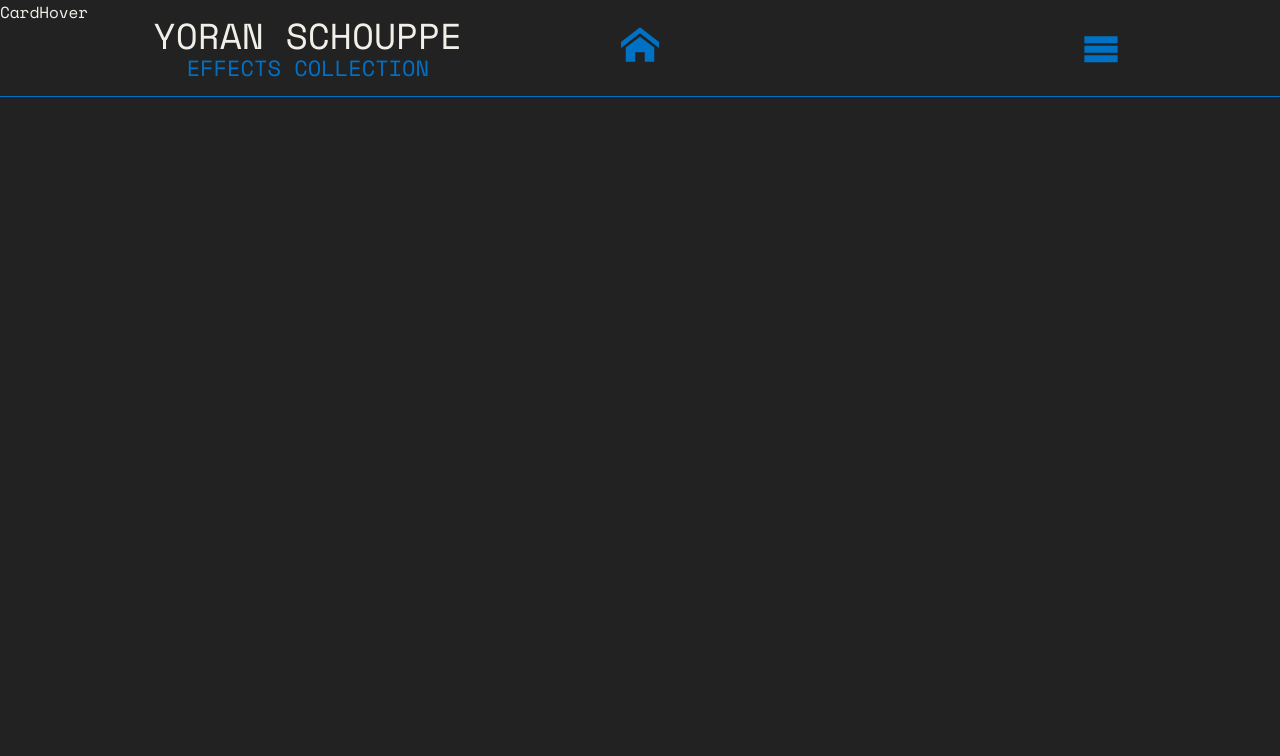
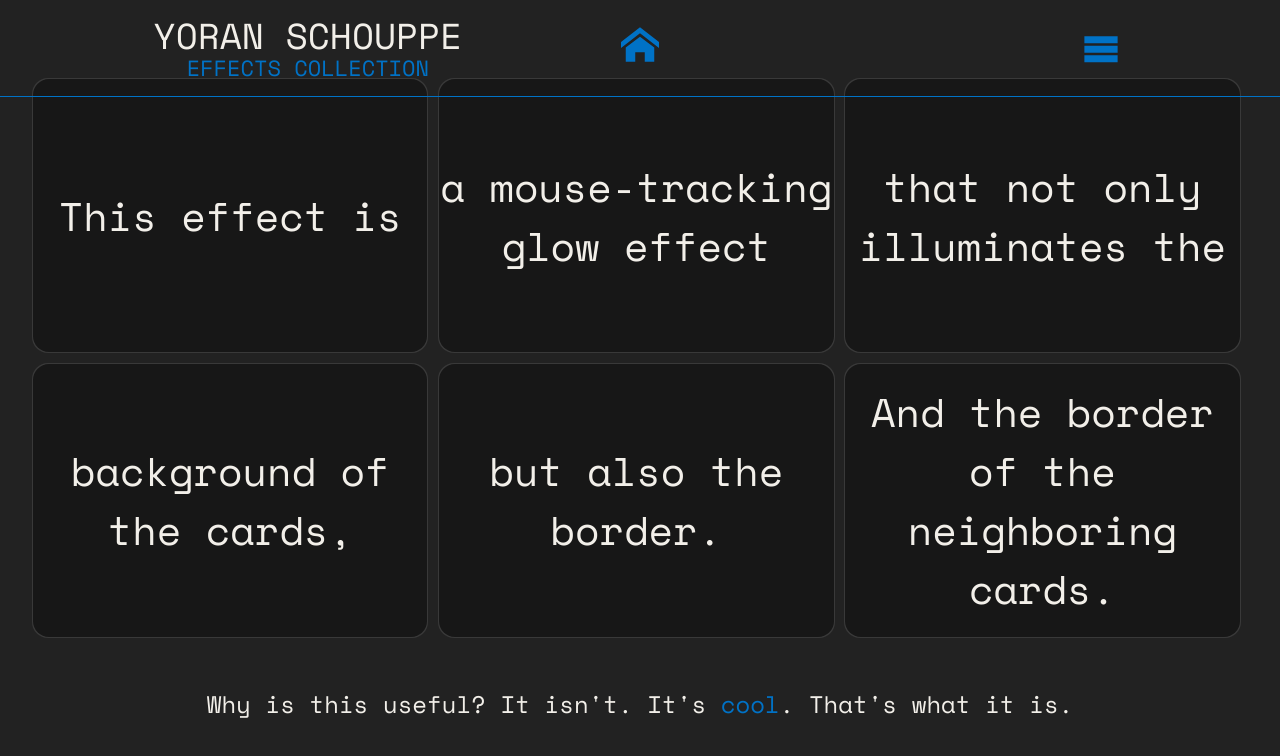
Before and after one commit to schouppeyoran/effectscollection, a React (Create React App) app: page /cardhover in a window 1280 px wide. Shown: the top 756 px of the page. Built offline with nearby package versions, Linux system fonts and the light colour scheme.

Commit message:
Create CardHover effect & prepare first deployment

```diff
--- a/src/components/CardHover/CardHover.jsx
+++ b/src/components/CardHover/CardHover.jsx
@@ -1,9 +1,80 @@
-import React from 'react';
+import React, { useEffect, useRef } from 'react';
 import './cardHover.css';
 
+
+
 const CardHover = () => {
+
+  const isMountedRef = useRef(true);
+
+  const handleMouseMove = e => {
+    if (!isMountedRef.current) {
+      return;
+    }
+
+    const cards = document.getElementsByClassName("app__effectsCollection_CardHover-card");
+    for(const card of cards) {
+      const rect = card.getBoundingClientRect(),
+            x = e.clientX - rect.left,
+            y = e.clientY - rect.top;
+
+      card.style.setProperty("--mouse-x", `${x}px`);
+      card.style.setProperty("--mouse-y", `${y}px`);
+    }
+  };
+
+  useEffect(() => {
+    const cards = document.getElementById("CardHover-Cards");
+    cards.addEventListener('mousemove', handleMouseMove);
+
+    return () => {
+      isMountedRef.current = false;
+      cards.removeEventListener('mousemove', handleMouseMove);
+    };
+  }, []);
+
   return (
-    <div>CardHover</div>
+    <section id='cardHover' className='app__effectsCollection_CardHover'>
+      <div className="app__effectsCollection_CardHover-cards" id='CardHover-Cards'>
+        <div className="app__effectsCollection_CardHover-card">
+          <div className="app__effectsCollection_CardHover-card-content">
+            <h1>This effect is</h1>
+          </div>
+          <div className='app__effectsCollection-CardHover-card-border'/>
+        </div>
+        <div className="app__effectsCollection_CardHover-card">
+          <div className="app__effectsCollection_CardHover-card-content">
+            <h1>a mouse-tracking glow effect</h1>
+          </div>
+          <div className='app__effectsCollection-CardHover-card-border'/>
+        </div>
+        <div className="app__effectsCollection_CardHover-card">
+          <div className="app__effectsCollection_CardHover-card-content">
+            <h1>that not only illuminates the</h1>
+          </div>
+          <div className='app__effectsCollection-CardHover-card-border'/>
+        </div>
+        <div className="app__effectsCollection_CardHover-card">
+          <div className="app__effectsCollection_CardHover-card-content">
+            <h1>background of the cards,</h1>
+          </div>
+          <div className='app__effectsCollection-CardHover-card-border'/>
+        </div>
+        <div className="app__effectsCollection_CardHover-card">
+          <div className="app__effectsCollection_CardHover-card-content">
+            <h1>but also the border.</h1>
+          </div>
+          <div className='app__effectsCollection-CardHover-card-border'/>
+        </div>
+        <div className="app__effectsCollection_CardHover-card">
+          <div className="app__effectsCollection_CardHover-card-content">
+            <h1>And the border of the neighboring cards.</h1>
+          </div>
+          <div className='app__effectsCollection-CardHover-card-border'/>
+        </div>
+      </div>
+      <h2>Why is this useful? It isn't. It's <span style={{ color: 'var(--color-primary)' }}>cool</span>. That's what it is.</h2>
+    </section>
   )
 }
 
--- a/src/components/CardHover/cardHover.css
+++ b/src/components/CardHover/cardHover.css
@@ -0,0 +1,73 @@
+.app__effectsCollection_CardHover {
+    display: flex;
+    flex-direction: column;
+    justify-content: center;
+    align-items: center;
+    height: 100vh;
+    width: 100vw;
+}
+
+#CardHover-Cards {
+    display: flex;
+    flex-wrap: wrap;
+    gap: 0.6rem;
+    width: 95vw;
+    height: 70vh;
+    max-width: 2000px;
+    margin-bottom: 3rem;
+}
+
+#CardHover-Cards:hover > .app__effectsCollection_CardHover-card::after {
+    opacity: 1;
+}
+
+.app__effectsCollection_CardHover-card {
+    background: rgba(255, 255, 255, 0.1);
+    width: calc(33% - 0.3rem);
+    border-radius: 1rem;
+    cursor: pointer;
+    position: relative;
+}
+
+.app__effectsCollection_CardHover-card:hover::before {
+    opacity: 1;
+}
+
+.app__effectsCollection_CardHover-card::before,
+.app__effectsCollection_CardHover-card::after {
+    border-radius: inherit;
+    content: "";
+    height: 100%;
+    width: 100%;
+    position: absolute;
+    left: 0px;
+    top: 0px;
+    z-index: 2;
+    opacity: 0;
+    transition: opacity 500ms;
+}
+
+.app__effectsCollection_CardHover-card::before {
+    background: radial-gradient(80vw circle at var(--mouse-x) var(--mouse-y), rgba(255, 255, 255, 0.06), transparent 50%);
+    z-index: 3;
+}
+
+.app__effectsCollection_CardHover-card::after {
+    background: radial-gradient(40vw circle at var(--mouse-x) var(--mouse-y), rgba(255, 255, 255, 0.5), transparent 50%);
+    z-index: 1;
+}
+
+.app__effectsCollection_CardHover-card > .app__effectsCollection_CardHover-card-content {
+    background: rgba(23, 23, 23);
+    border-radius: inherit;
+    height: calc(100% - 2px);
+    width: calc(100% - 2px);
+    inset: 1px;
+    position: absolute;
+    z-index: 2;
+    display: flex;
+    flex-direction: column;
+    align-items: center;
+    justify-content: center;
+    text-align: center;
+}
--- a/src/constants/index.js
+++ b/src/constants/index.js
@@ -2,39 +2,39 @@ import images from './images';
 
 export const effects = [
     {
-        label: 'effect 1',
+        label: 'Card Hover Effect (CLICK ME)',
         link: './CardHover'
     },
     {
-        label: 'effect 2',
+        label: 'effect 2 (PLACEHOLDER)',
         link: '#'
     },
     {
-        label: 'effect 3',
+        label: 'effect 3 (PLACEHOLDER)',
         link: '#'
     },
     {
-        label: 'effect 4',
+        label: 'effect 4 (PLACEHOLDER)',
         link: '#'
     },
     {
-        label: 'effect 5',
+        label: 'effect 5 (PLACEHOLDER)',
         link: '#'
     },
     {
-        label: 'effect 6',
+        label: 'effect 6 (PLACEHOLDER)',
         link: '#'
     },
     {
-        label: 'effect 7',
+        label: 'effect 7 (PLACEHOLDER)',
         link: '#'
     },
     {
-        label: 'effect 8',
+        label: 'effect 8 (PLACEHOLDER)',
         link: '#'
     },
     {
-        label: 'effect 9',
+        label: 'effect 9 (PLACEHOLDER)',
         link: '#'
     },
 
```
